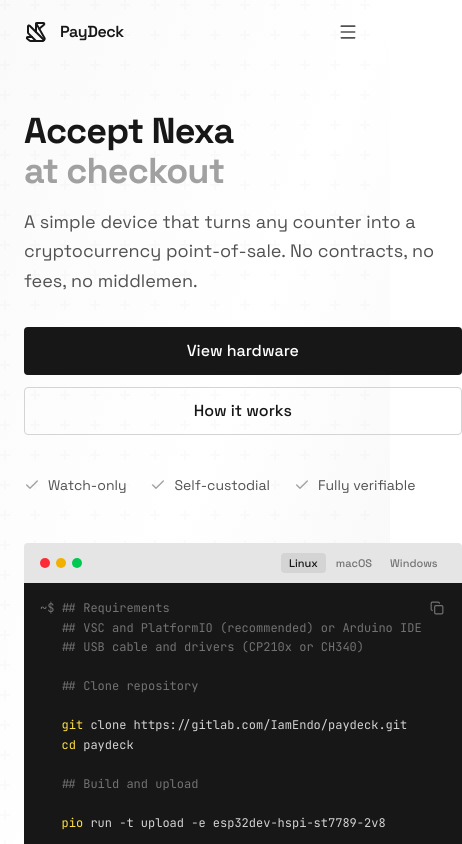
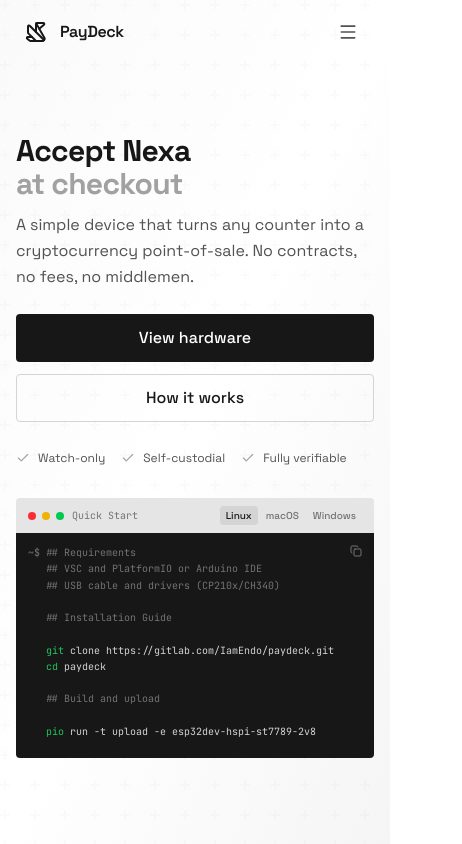
Before and after one commit to IamEndo/site, a Next.js app: page / in a window 390 px wide. Shown: the top 844 px of the page, 462 px wide, since content can reach past the window. Built offline with nearby package versions, Linux system fonts and the light colour scheme.

Commit message:
fix mobile layout

```diff
--- a/app/_components/sections/Hero.tsx
+++ b/app/_components/sections/Hero.tsx
@@ -18,7 +18,7 @@
   windows: { label: "Windows", prompt: "PS>" },
 };
 
-const NEXA_YELLOW = "#ffe144";
+const ACCENT_GREEN = "#22c55e";
 
 function Terminal() {
   const [activeOS, setActiveOS] = useState<OS>("linux");
@@ -31,15 +31,15 @@
   };
 
   return (
-    <div className="w-full h-full flex flex-col">
-      <div className="flex items-center justify-between px-4 py-2.5 bg-neutral-200 dark:bg-neutral-800 rounded-t-sm">
-        <div className="flex items-center gap-2.5">
+    <div className="w-full h-full flex flex-col overflow-hidden">
+      <div className="flex items-center justify-between px-3 sm:px-4 py-2 sm:py-2.5 bg-neutral-200 dark:bg-neutral-800 rounded-t-sm flex-shrink-0">
+        <div className="flex items-center gap-2 sm:gap-2.5">
           <div className="flex gap-1.5">
-            <div className="w-2.5 h-2.5 rounded-full bg-red-500" />
-            <div className="w-2.5 h-2.5 rounded-full bg-yellow-500" />
-            <div className="w-2.5 h-2.5 rounded-full bg-green-500" />
+            <div className="w-2 h-2 sm:w-2.5 sm:h-2.5 rounded-full bg-red-500" />
+            <div className="w-2 h-2 sm:w-2.5 sm:h-2.5 rounded-full bg-yellow-500" />
+            <div className="w-2 h-2 sm:w-2.5 sm:h-2.5 rounded-full bg-green-500" />
           </div>
-          <span className="text-[11px] text-neutral-500 dark:text-neutral-400 font-mono hidden sm:block">
+          <span className="text-[10px] sm:text-[11px] text-neutral-500 dark:text-neutral-400 font-mono">
             Quick Start
           </span>
         </div>
@@ -49,7 +49,7 @@
               key={os}
               onClick={() => setActiveOS(os)}
               className={cn(
-                "px-2 py-0.5 text-[11px] font-medium rounded-sm transition-colors",
+                "px-1.5 sm:px-2 py-0.5 text-[10px] sm:text-[11px] font-medium rounded-sm transition-colors",
                 activeOS === os
                   ? "bg-neutral-300 dark:bg-neutral-700 text-neutral-900 dark:text-white"
                   : "text-neutral-500 dark:text-neutral-400 hover:text-neutral-700 dark:hover:text-neutral-300"
@@ -61,50 +61,52 @@
         </div>
       </div>
 
-      <div className="relative bg-neutral-900 rounded-b-sm overflow-hidden flex-1">
+      <div className="relative bg-neutral-900 rounded-b-sm flex-1 min-h-0">
         <button
           onClick={handleCopy}
           className={cn(
-            "absolute top-3 right-3 p-1.5 rounded-sm transition-all z-10",
+            "absolute top-2 sm:top-3 right-2 sm:right-3 p-1 sm:p-1.5 rounded-sm transition-all z-10",
             "text-neutral-500 hover:text-neutral-300 hover:bg-neutral-800"
           )}
-          style={copied ? { color: NEXA_YELLOW } : undefined}
+          style={copied ? { color: ACCENT_GREEN } : undefined}
           aria-label="Copy commands to clipboard"
         >
-          {copied ? <CheckCheck className="w-3.5 h-3.5" /> : <Copy className="w-3.5 h-3.5" />}
+          {copied ? <CheckCheck className="w-3 h-3 sm:w-3.5 sm:h-3.5" /> : <Copy className="w-3 h-3 sm:w-3.5 sm:h-3.5" />}
         </button>
 
-        <pre className="p-4 pr-10 text-xs font-mono overflow-x-auto leading-relaxed h-full">
+        <div className="overflow-auto h-full">
+          <pre className="p-3 sm:p-4 pr-8 sm:pr-10 text-[10px] sm:text-xs font-mono leading-relaxed whitespace-pre">
             <code>
               <span className="text-neutral-500">{osConfig[activeOS].prompt} ## Requirements</span>
               {"\n"}
-            <span className="text-neutral-500">{"   "}## VSC and PlatformIO (recommended) or Arduino IDE</span>
+              <span className="text-neutral-500">{"   "}## VSC and PlatformIO or Arduino IDE</span>
               {"\n"}
-            <span className="text-neutral-500">{"   "}## USB cable and drivers (CP210x or CH340)</span>
+              <span className="text-neutral-500">{"   "}## USB cable and drivers (CP210x/CH340)</span>
               {"\n\n"}
-            <span className="text-neutral-500">{"   "}## Clone repository</span>
+              <span className="text-neutral-500">{"   "}## Installation Guide</span>
               {"\n\n"}
               <span>{"   "}</span>
-            <span style={{ color: NEXA_YELLOW }}>git</span>
+              <span style={{ color: ACCENT_GREEN }}>git</span>
               <span className="text-neutral-300"> clone https://gitlab.com/IamEndo/paydeck.git</span>
               {"\n"}
               <span>{"   "}</span>
-            <span style={{ color: NEXA_YELLOW }}>cd</span>
+              <span style={{ color: ACCENT_GREEN }}>cd</span>
               <span className="text-neutral-300"> paydeck</span>
               {"\n\n"}
               <span className="text-neutral-500">{"   "}## Build and upload</span>
               {"\n\n"}
               <span>{"   "}</span>
-            <span style={{ color: NEXA_YELLOW }}>pio</span>
+              <span style={{ color: ACCENT_GREEN }}>pio</span>
               <span className="text-neutral-300"> run -t upload -e esp32dev-hspi-st7789-2v8</span>
               {"\n\n"}
               <span className="text-neutral-500">{"   "}## Monitor serial output</span>
               {"\n\n"}
               <span>{"   "}</span>
-            <span style={{ color: NEXA_YELLOW }}>pio</span>
+              <span style={{ color: ACCENT_GREEN }}>pio</span>
               <span className="text-neutral-300"> device monitor -b 115200</span>
             </code>
           </pre>
+        </div>
       </div>
     </div>
   );
@@ -112,7 +114,7 @@
 
 export function Hero() {
   return (
-    <section className="relative min-h-screen flex items-center">
+    <section className="relative min-h-screen flex items-center overflow-hidden">
       <div className="absolute inset-0 bg-gradient-to-br from-neutral-50 via-white to-neutral-100 dark:from-neutral-950 dark:via-neutral-950 dark:to-neutral-900 -z-10" />
       <div
         className="absolute inset-0 -z-10 opacity-[0.015] dark:opacity-[0.03]"
@@ -121,22 +123,22 @@
         }}
       />
 
-      <div className="max-w-7xl mx-auto px-6 md:px-8 pt-28 md:pt-32 pb-16 md:pb-24 w-full">
-        <div className="grid lg:grid-cols-2 gap-12 lg:gap-16 items-center">
-          <div className="space-y-6">
-            <div className="space-y-4">
-              <h1 className="text-4xl sm:text-5xl md:text-6xl lg:text-7xl font-bold tracking-tight text-neutral-900 dark:text-white leading-[1.1]">
+      <div className="w-full max-w-7xl mx-auto px-4 sm:px-6 md:px-8 pt-24 sm:pt-28 md:pt-32 pb-12 sm:pb-16 md:pb-24">
+        <div className="grid lg:grid-cols-2 gap-8 sm:gap-12 lg:gap-16 items-center">
+          <div className="space-y-5 sm:space-y-6">
+            <div className="space-y-3 sm:space-y-4">
+              <h1 className="text-3xl sm:text-4xl md:text-5xl lg:text-6xl xl:text-7xl font-bold tracking-tight text-neutral-900 dark:text-white leading-[1.1]">
                 Accept Nexa
                 <br />
                 <span className="text-neutral-400 dark:text-neutral-500">at checkout</span>
               </h1>
-              <p className="text-lg md:text-xl text-neutral-600 dark:text-neutral-400 max-w-md leading-relaxed">
+              <p className="text-base sm:text-lg md:text-xl text-neutral-600 dark:text-neutral-400 max-w-md leading-relaxed">
                 A simple device that turns any counter into a cryptocurrency point-of-sale. No
                 contracts, no fees, no middlemen.
               </p>
             </div>
 
-            <div className="flex flex-col sm:flex-row gap-3 pt-2">
+            <div className="flex flex-col sm:flex-row gap-3 pt-1 sm:pt-2">
               <Button asChild size="lg">
                 <a href="#device">View hardware</a>
               </Button>
@@ -145,25 +147,25 @@
               </Button>
             </div>
 
-            <div className="flex flex-wrap gap-x-6 gap-y-2 pt-4">
+            <div className="flex flex-wrap gap-x-4 sm:gap-x-6 gap-y-2 pt-2 sm:pt-4">
               {["Watch-only", "Self-custodial", "Fully verifiable"].map((item) => (
                 <div
                   key={item}
-                  className="flex items-center gap-2 text-sm text-neutral-600 dark:text-neutral-400"
+                  className="flex items-center gap-2 text-xs sm:text-sm text-neutral-600 dark:text-neutral-400"
                 >
-                  <Check className="w-4 h-4 text-neutral-400" />
+                  <Check className="w-3.5 h-3.5 sm:w-4 sm:h-4 text-neutral-400" />
                   {item}
                 </div>
               ))}
             </div>
           </div>
 
-          <div className="h-[360px] lg:h-[400px]">
+          <div className="h-[260px] sm:h-[320px] md:h-[360px] lg:h-[400px] w-full min-w-0">
             <Terminal />
           </div>
         </div>
 
-        <div className="hidden md:flex justify-center mt-20">
+        <div className="hidden md:flex justify-center mt-16 lg:mt-20">
           <a
             href="#features"
             className="flex flex-col items-center gap-2 text-neutral-400 hover:text-neutral-600 dark:hover:text-neutral-300 transition-colors"
```
Lines whose indentation alone changed are shown as unchanged.
